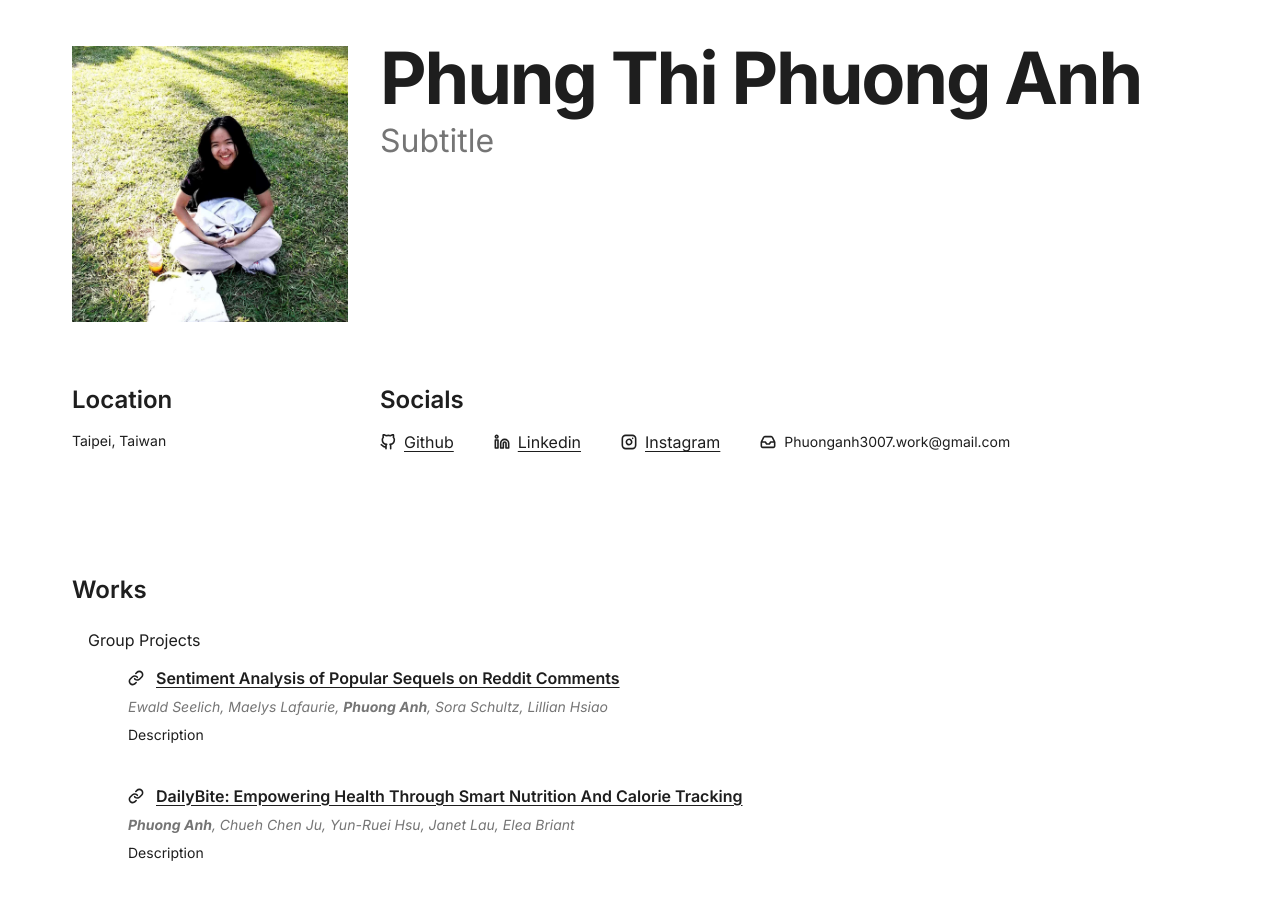
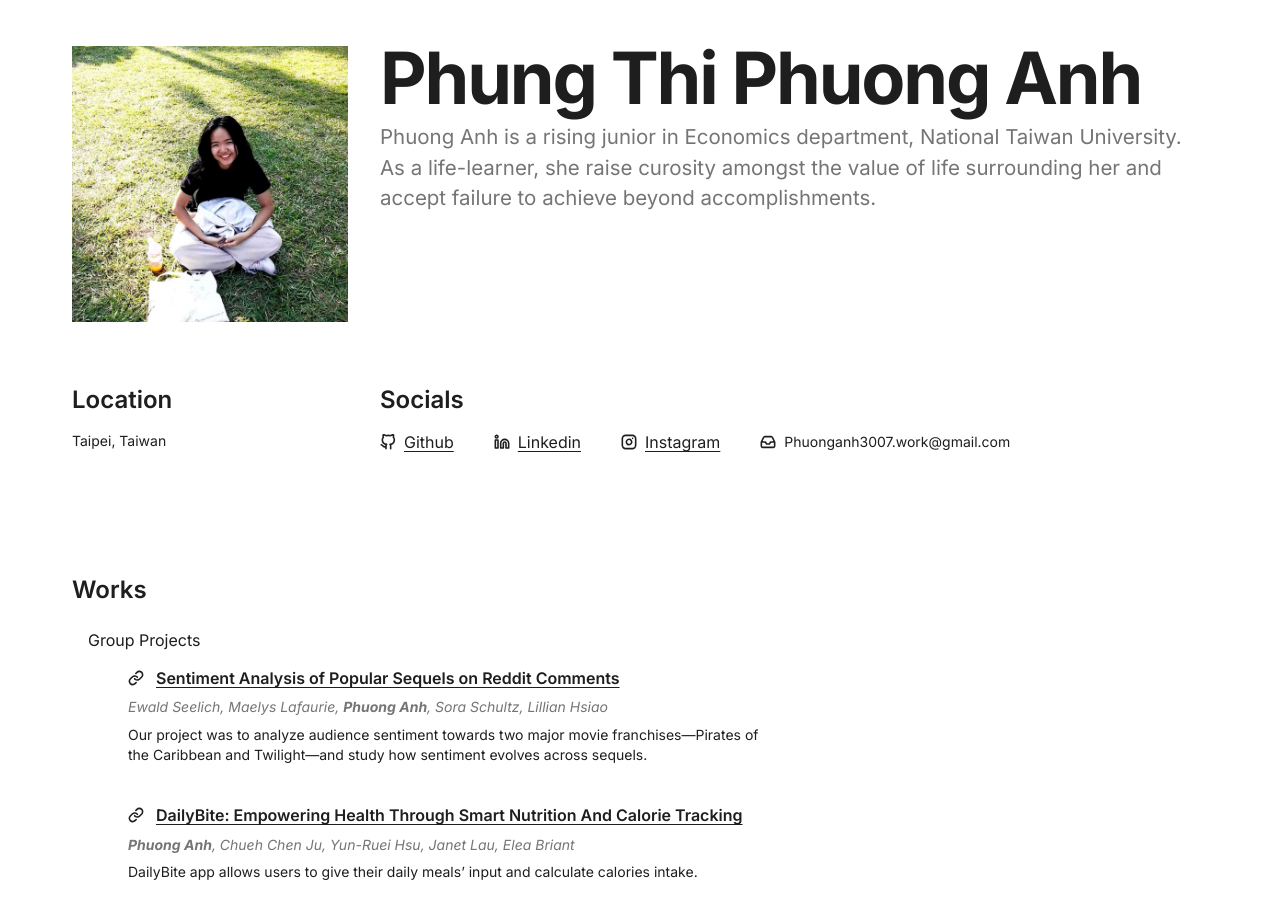
Before and after one commit to phuonganhphung3007/phuonganhphung3007.github.io, a plain HTML site: page index.html in a window 1280 px wide. Shown: the part 140-1055 px from the top of the page. Drawn offline with Linux system fonts and the light colour scheme.

Commit message:
Update files

```diff
--- a/css/styles.css
+++ b/css/styles.css
@@ -119,8 +119,8 @@ a:focus-visible { outline: 2px solid var(--color-accent); outline-offset: 3px; b
 }
 .hero-subtitle {
   margin: 0;
-  font-size: var(--fs-subtitle);
-  line-height: 1.2;
+  font-size: clamp(18px, 1.6vw, 22px);
+  line-height: 1.5;
   color: var(--color-text-secondary);
 }
 
--- a/index.html
+++ b/index.html
@@ -26,7 +26,7 @@
     <img class="avatar" src="assets/avatar.png" width="276" height="276" alt="Portrait of Phung Thi Phuong Anh">
     <div>
       <h1 class="hero-title">Phung Thi Phuong Anh</h1>
-      <p class="hero-subtitle">Subtitle</p><!-- TODO: placeholder text in Figma -->
+      <p class="hero-subtitle">Phuong Anh is a rising junior in Economics department, National Taiwan University. As a life-learner, she raise curosity amongst the value of life surrounding her and accept failure to achieve beyond accomplishments. </p><!-- TODO: placeholder text in Figma -->
     </div>
   </section>
 
@@ -55,12 +55,12 @@
         <li class="item">
           <h4 class="item-title"><img class="icon" src="assets/icons/link.svg" width="16" height="16" alt=""><a href="https://drive.google.com/file/d/1pKqt53e-54jijA6J30_0YHhTyQ_l3Qwi/view">Sentiment Analysis of Popular Sequels on Reddit Comments</a></h4>
           <p class="meta">Ewald Seelich, Maelys Lafaurie, <strong>Phuong Anh</strong>, Sora Schultz, Lillian Hsiao</p>
-          <p class="desc">Description</p>
+          <p class="desc">Our project was to analyze audience sentiment towards two major movie franchises—Pirates of the Caribbean and Twilight—and study how sentiment evolves across sequels.</p>
         </li>
         <li class="item">
           <h4 class="item-title"><img class="icon" src="assets/icons/link.svg" width="16" height="16" alt=""><a href="https://drive.google.com/file/d/123oiWM7GVPtkscSUZMGj8t_uKLEQ2gnt/view?usp=sharing">DailyBite: Empowering Health Through Smart Nutrition And Calorie Tracking</a></h4>
           <p class="meta"><strong>Phuong Anh</strong>, Chueh Chen Ju, Yun-Ruei Hsu, Janet Lau, Elea Briant</p>
-          <p class="desc">Description</p>
+          <p class="desc">DailyBite app allows users to give their daily meals’ input and calculate calories intake.</p>
         </li>
       </ul>
     </div>
```
Also changed, not shown: works.html (+2 -2 lines), writings/uber-ride.html (+1 -1 lines).
